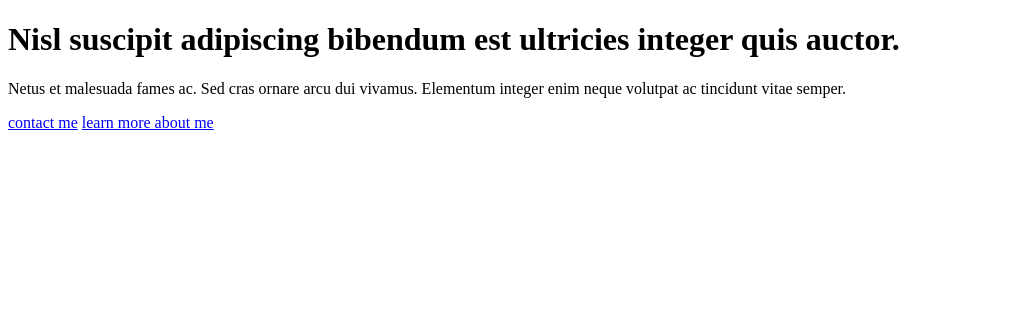
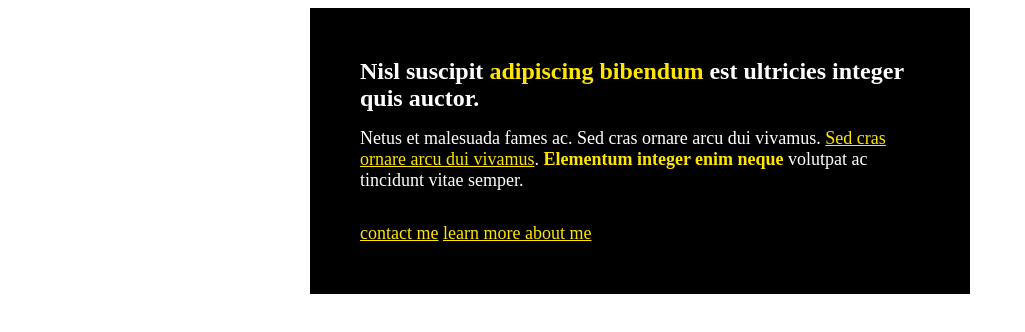
Before and after one commit to theLazyOwl/Basics, a plain HTML site: page 2cssCard/index.html in a window 1280 px wide. Shown: the whole page, without its empty margins (0-1025 px from the left). Drawn offline with Linux system fonts and the light colour scheme; files that its build step writes are made by us from their sources.

Commit message:
finhsed card

```diff
--- a/2cssCard/index.html
+++ b/2cssCard/index.html
@@ -3,15 +3,16 @@
 <head>
     <meta charset="UTF-8">
     <meta name="viewport" content="width=device-width, initial-scale=1.0">
-    <link rel="stylesheet" href="css/style.css">
+    <link rel="stylesheet" href="style.css">
     <title>CSS Card</title>
 </head>
 <body>
     <div class="card">
-        <h1>Nisl suscipit adipiscing bibendum est ultricies integer quis auctor.</h1>
-        <p>Netus et malesuada fames ac. Sed cras ornare arcu dui vivamus. Elementum integer enim neque volutpat ac tincidunt vitae semper.</p>
+        <h1>Nisl suscipit <span class="color">adipiscing bibendum</span> est ultricies integer quis auctor.</h1>
+        <p>Netus et malesuada fames ac. Sed cras ornare arcu dui vivamus. <a href="#">Sed cras ornare arcu dui vivamus</a>.
+            <span class="color"><strong>Elementum integer enim neque</strong></span> volutpat ac tincidunt vitae semper.</p>
         <p class="links">
-            <a href="#">contact me</a> <a href="#">learn more about me</a>
+            <a href="https://www.google.com">contact me</a> <a href="#">learn more about me</a>
         </p>
     </div>
 </body>
--- a/2cssCard/style.css
+++ b/2cssCard/style.css
@@ -0,0 +1,36 @@
+.card {
+    background: #000;
+    color: white;
+    width: 560px;
+    margin: 0 auto;
+    padding: 50px;
+}
+
+h1, p {
+    margin-top: 0;
+}
+
+h1 {
+    font-size: 24px;
+}
+
+p {
+    font-size: 18px;
+}
+
+.links {
+    margin-top: 32px;
+    margin-bottom: 0px;
+}
+
+.color {
+    color:  #FFE600;;
+}
+
+a {
+    color: #FFE600;
+}
+
+a:hover {
+    color: aqua;
+}
```
